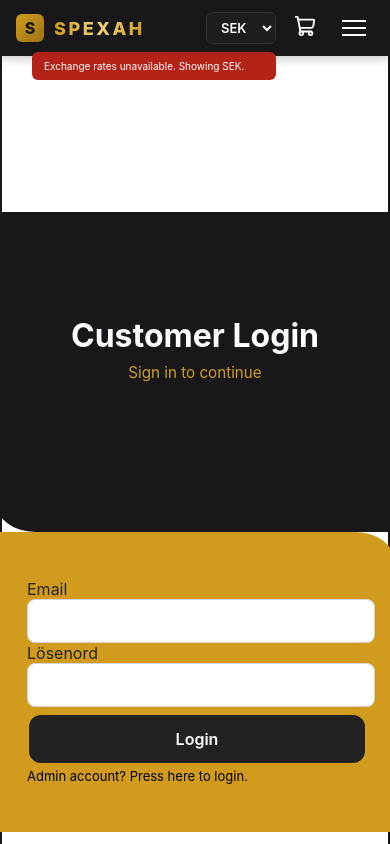
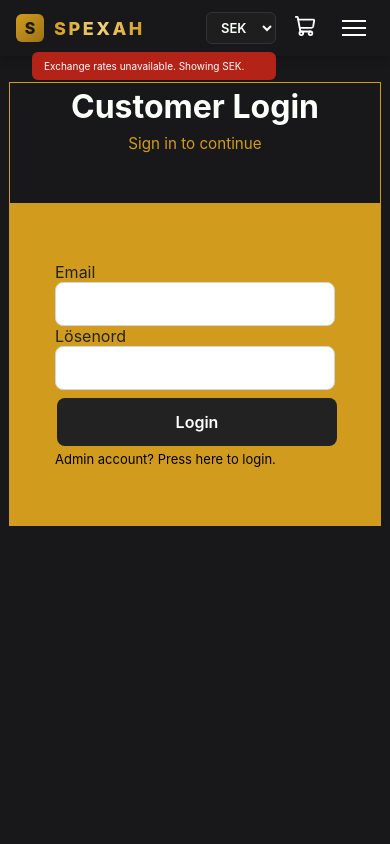
Before and after one commit to KareemKDX/Music-Ecommerce, a React (Vite) app in the folder frontend/: page /login in a window 390 px wide. Shown: the top 844 px of the page. Built offline with nearby package versions, Linux system fonts and the light colour scheme; no server answers.

Commit message:
Fixed a fetch all orders bug for admins in backend.

```diff
--- a/frontend/src/css/AdminLogin.css
+++ b/frontend/src/css/AdminLogin.css
@@ -2,13 +2,14 @@
   height: 100vh;
   display: flex;
   justify-content: center;
+  background-color: var(--color-text-dark);
 }
 
 .login-container {
   display: flex;
   flex-direction: row;
   margin-top: 200px;
-  padding: 10px;
+  padding: 30px;
 }
 
 .login-card {
@@ -28,19 +29,23 @@
   justify-content: center;
   background-color: var(--color-text-dark);
   height: 100%;
-  min-width: 300px;
   padding: 10px;
   flex: 1;
+  min-width: 200px;
   border-bottom-left-radius: 10%;
+  border: 1px solid #d19c1d;
 }
 .login-box-right {
   display: flex;
-  flex: 1;
+  border: 1px solid #d19c1d;
   background-color: #d19c1d;
   height: 100%;
-  min-width: 400px;
   align-items: center;
   border-top-right-radius: 10%;
+  justify-content: center;
+  padding: 10px;
+  min-width: 350px;
+  flex: 1;
 }
 .login-header {
   text-align: center;
@@ -48,7 +53,8 @@
 }
 
 .login-header h1 {
-  margin: 0;
+  margin: 0 auto;
+
   font-size: 2rem;
   color: var(--color-text);
 }
@@ -60,12 +66,11 @@
 }
 
 .login-btn {
-  width: 105%;
   padding: 14px;
   margin-top: 8px;
   border: none;
-  border-radius: 12px;
 
+  width: 100%;
   color: white;
   font-size: 1rem;
   font-weight: 600;
@@ -74,8 +79,12 @@
 }
 
 .input-group {
-  margin-left: 2rem;
   width: 80%;
+}
+.input-field-login {
+  width: 100%;
+  display: flex;
+  flex-direction: column;
 }
 
 .admin-login-btn {
@@ -85,3 +94,17 @@
 .admin-login-btn:hover {
   font-size: 14px;
 }
+
+@media (max-width: 700px) {
+  .login-box-left,
+  .login-box-right {
+    border-radius: 0%;
+  }
+  .login-box-left {
+    height: 100px;
+  }
+
+  .login-container {
+    margin-top: 50px;
+  }
+}
--- a/frontend/src/css/globals.css
+++ b/frontend/src/css/globals.css
@@ -201,7 +201,6 @@ button:disabled {
 input,
 textarea,
 select {
-  width: 100%;
   padding: 11px 13px;
   border: 1px solid #d1d5db;
   border-radius: 8px;
--- a/frontend/src/pages/AdminLogin.tsx
+++ b/frontend/src/pages/AdminLogin.tsx
@@ -40,7 +40,7 @@ function AdminLogin() {
           <div className="login-box-right">
             <div className="input-group">
               <form onSubmit={handleLogin}>
-                <div>
+                <div className="input-field-login">
                   <label htmlFor="email">Email</label>
                   <input
                     id="email"
@@ -51,8 +51,8 @@ function AdminLogin() {
                   />
                 </div>
 
-                <div>
-                  <label htmlFor="password">Lösenord</label>
+                <div className="input-field-login">
+                  <label htmlFor="password">Password</label>
                   <input
                     id="password"
                     type="password"
--- a/frontend/src/pages/CustomerLogin.tsx
+++ b/frontend/src/pages/CustomerLogin.tsx
@@ -41,7 +41,7 @@ function CustomerLogin() {
           <div className="login-box-right">
             <div className="input-group">
               <form onSubmit={handleLogin}>
-                <div>
+                <div className="input-field-login">
                   <label htmlFor="email">Email</label>
                   <input
                     id="email"
@@ -52,7 +52,7 @@ function CustomerLogin() {
                   />
                 </div>
 
-                <div>
+                <div className="input-field-login">
                   <label htmlFor="password">Lösenord</label>
                   <input
                     id="password"
```
Also changed, not shown: 1 other file (tests, documents, lock files or other folders).
